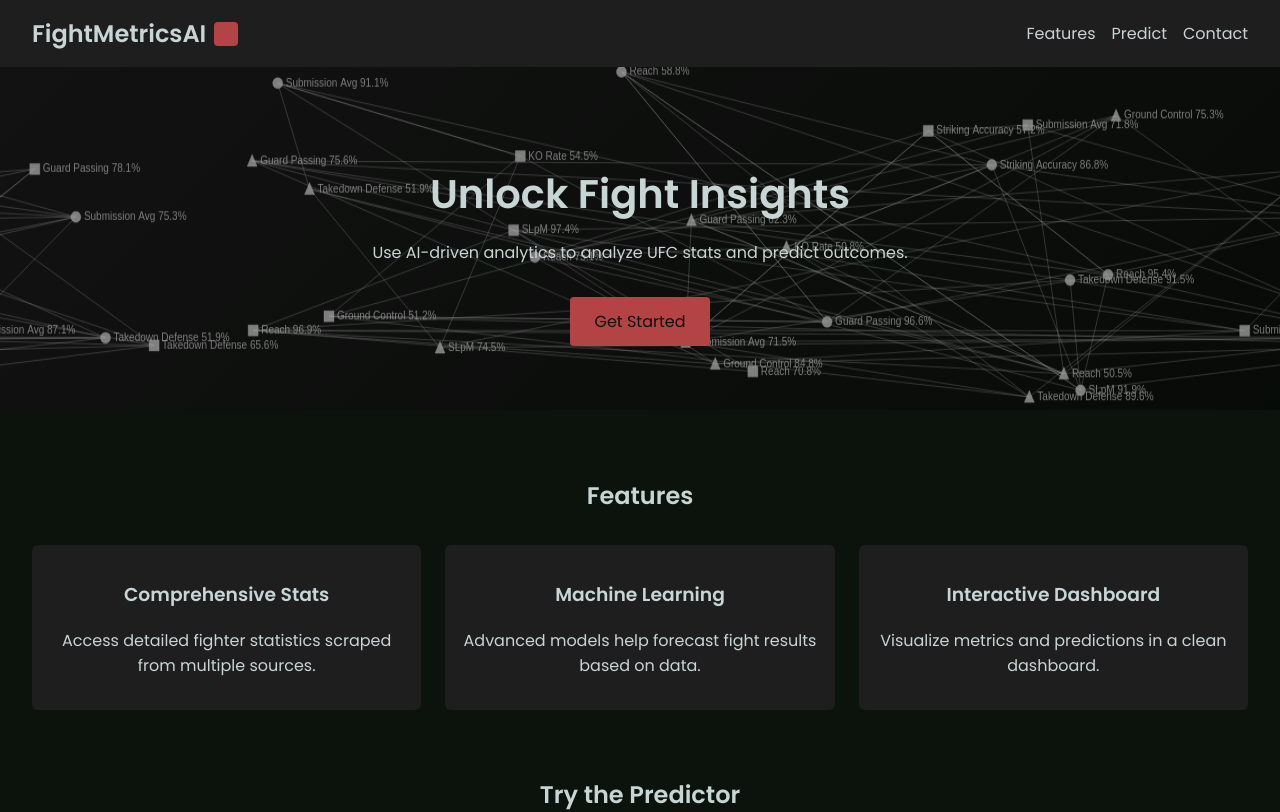
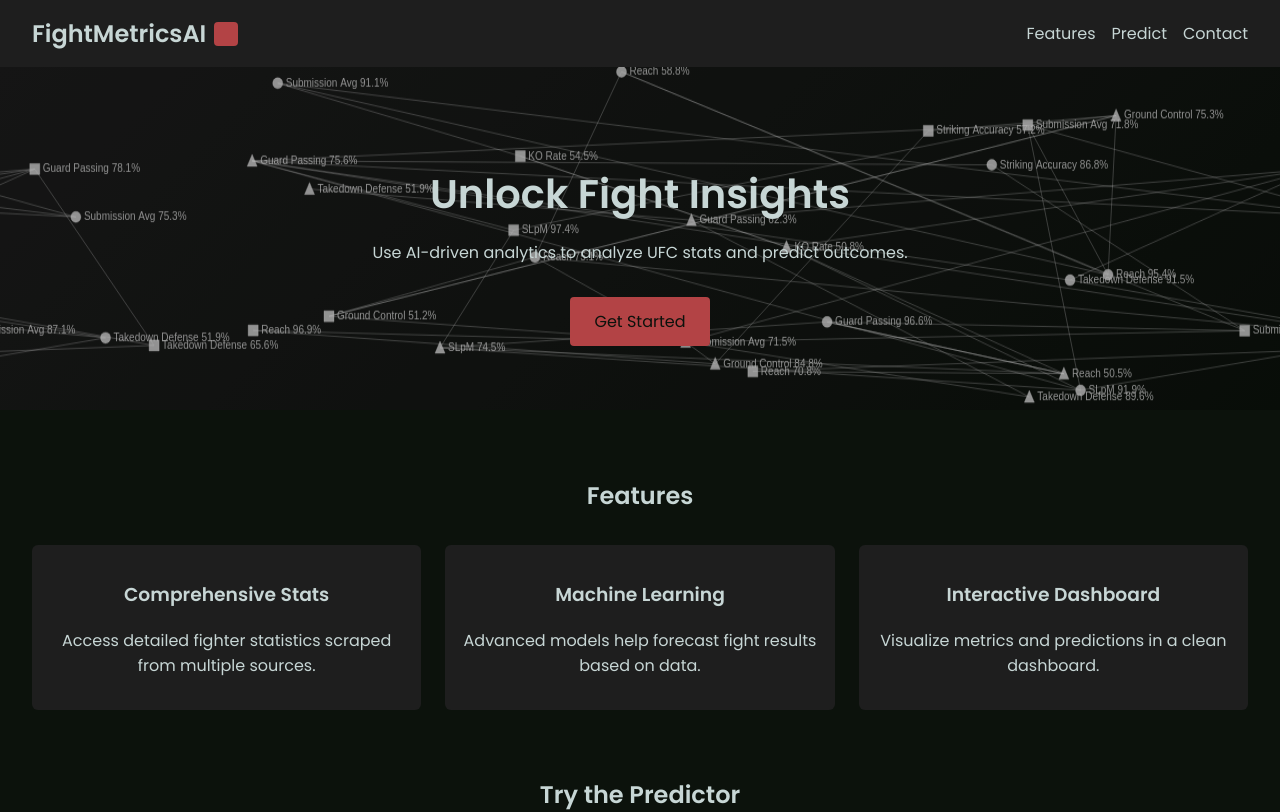
Before and after one commit to adamwalid64/FightMetricsAI, a React (Vite) app in the folder webapp/frontend/: page / in a window 1280 px wide. Shown: the top 812 px of the page. Built offline with nearby package versions, Linux system fonts and the light colour scheme.

Commit message:
Reduce node connections and brighten hero

```diff
--- a/webapp/frontend/src/App.css
+++ b/webapp/frontend/src/App.css
@@ -232,7 +232,8 @@
   left: 0;
   width: 100%;
   height: 100%;
-  background: rgba(0, 0, 0, 0.4);
+  /* Make the hero background slightly more vibrant */
+  background: rgba(0, 0, 0, 0.3);
   z-index: 1;
   pointer-events: none;
 }
--- a/webapp/frontend/src/App.jsx
+++ b/webapp/frontend/src/App.jsx
@@ -49,7 +49,8 @@ function App() {
 
     const edges = [];
     nodes.forEach((from) => {
-      const connectionCount = 2 + Math.floor(Math.random() * 3); // 2-4 connections
+      // Slightly reduce the number of edges created between nodes
+      const connectionCount = 1 + Math.floor(Math.random() * 3); // 1-3 connections
       for (let i = 0; i < connectionCount; i++) {
         let to = nodes[Math.floor(Math.random() * numNodes)];
         if (to === from) continue;
```
